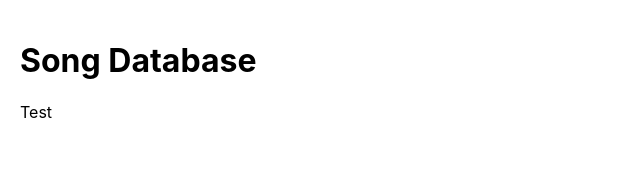
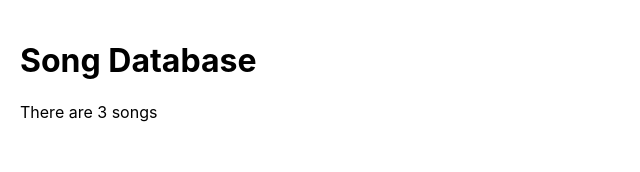
Before and after one commit to Pierluigi10/songdatabase, a React (Create React App) app: page / in a window 1280 px wide. Shown: the top 172 px of the page, without its empty margins (0-640 px from the left). Built offline with nearby package versions, Linux system fonts and the light colour scheme.

Commit message:
import fie JASON

```diff
--- a/src/App.js
+++ b/src/App.js
@@ -1,10 +1,11 @@
-import './App.css';
+import "./App.css";
+import songs from "./data/songs.json";
 
 function App() {
   return (
     <div className="App">
       <h1>Song Database</h1>
-      Test
+      <p>There are {songs.length} songs</p>
     </div>
   );
 }
```
